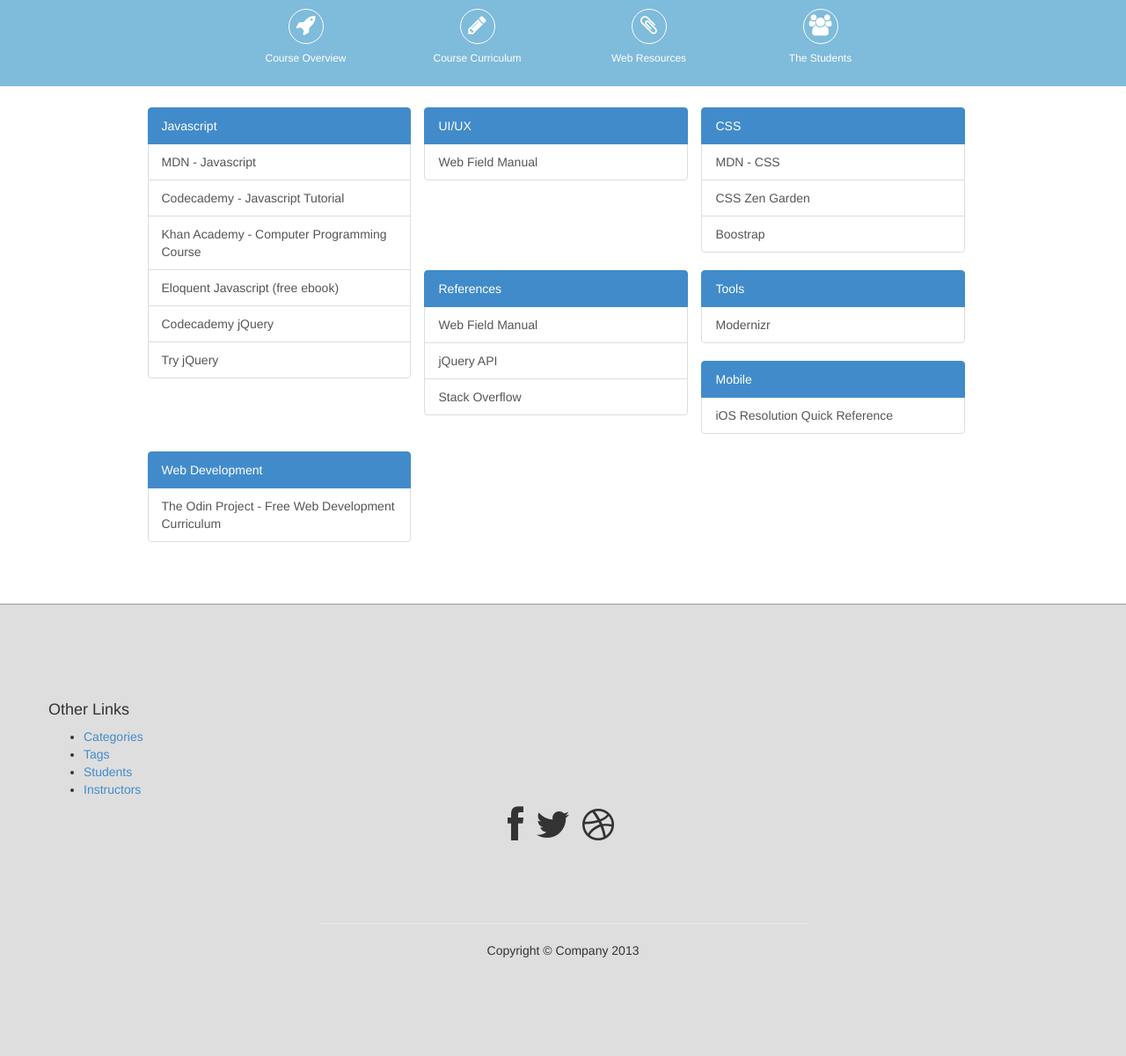
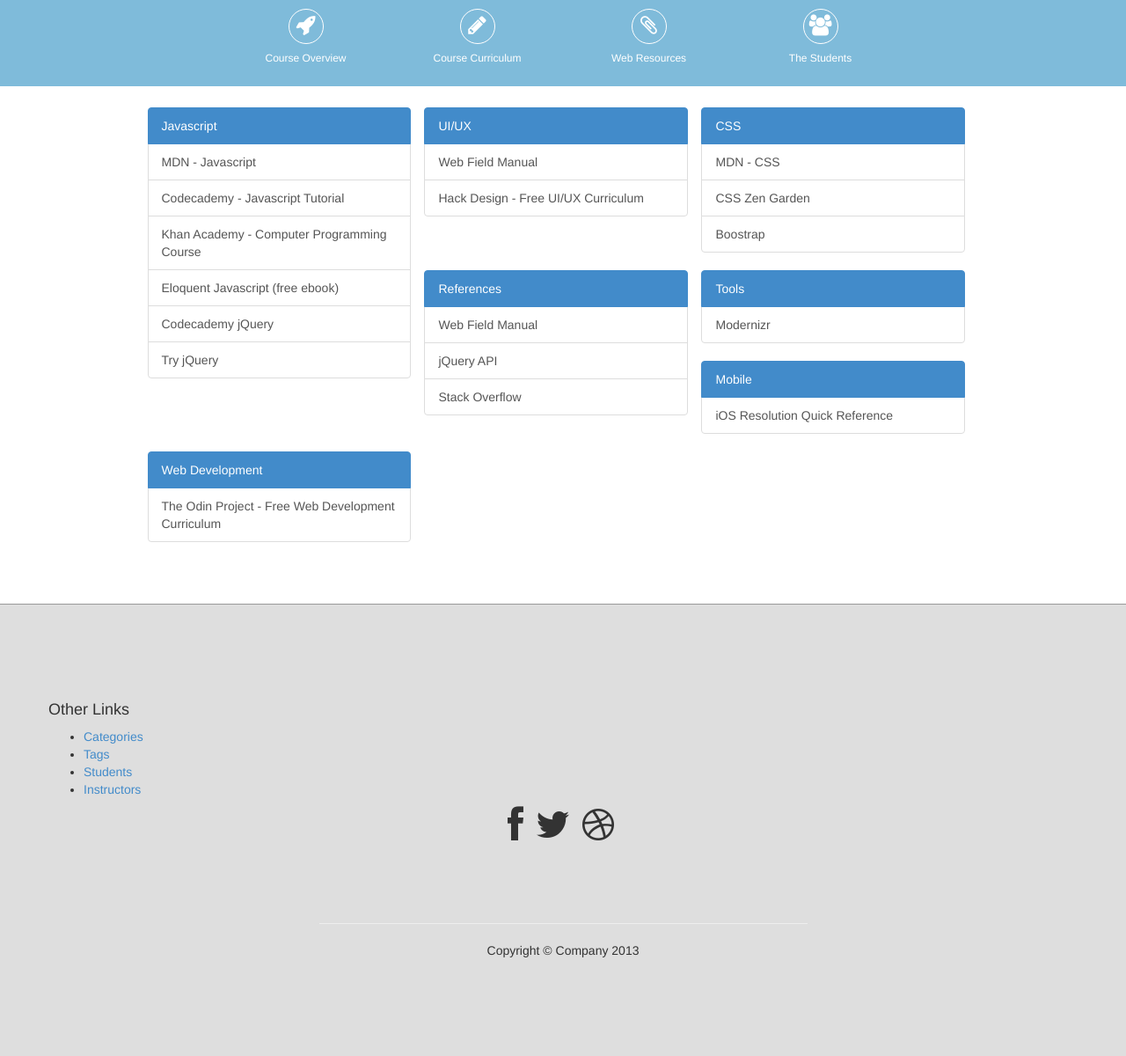
Before and after one commit to WebDevBootcamp/WebDevBootcamp.github.io, a Jekyll site: the page built from resources/index.html, in a window 1280 px wide. Shown: the whole page at 88% size. Built offline with Jekyll 4.4.1, drawn with Linux system fonts in a browser that asks for light colours.

Commit message:
added Hack Design course to resources

```diff
--- a/_data/resources.yml
+++ b/_data/resources.yml
@@ -16,6 +16,8 @@
   links:
     - name: Web Field Manual
       url: http://webfieldmanual.com/
+    - name: Hack Design - Free UI/UX Curriculum
+      url: https://hackdesign.org/lessons
 - type: CSS
   links:
     - name: MDN - CSS
```
